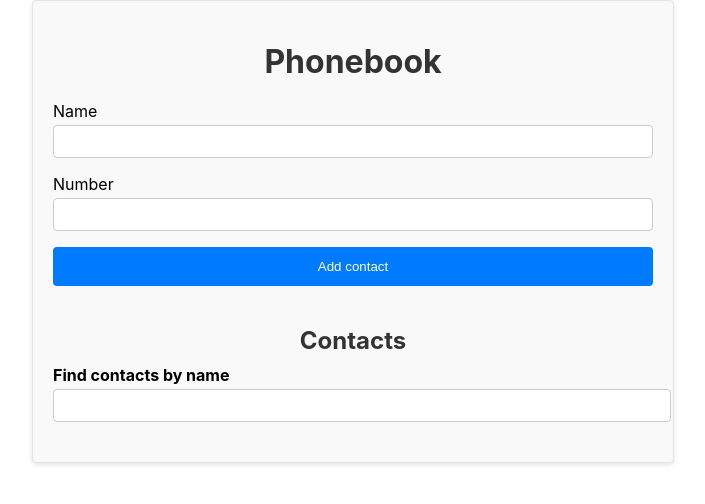
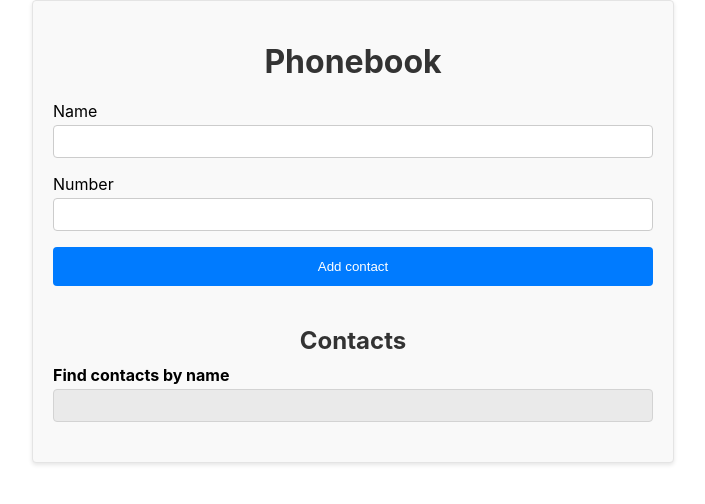
Before and after one commit to stdev33/goit-react-woolf-hw-02-phonebook, a React (Create React App) app: page / in a window 1280 px wide. Shown: the top 504 px of the page, without its empty margins (287-992 px from the left). Built offline with nearby package versions, Linux system fonts and the light colour scheme.

Commit message:
[*] disable Filter's input if there are not enough contacts to filter

```diff
--- a/src/components/App.jsx
+++ b/src/components/App.jsx
@@ -51,7 +51,7 @@ class App extends Component {
   };
 
   render() {
-    const { filter } = this.state;
+    const { contacts, filter } = this.state;
     const filteredContacts = this.getFilteredContacts();
 
     return (
@@ -60,7 +60,11 @@ class App extends Component {
         <ContactForm onAdd={this.addContact} />
 
         <h2 className={css.subtitle}>Contacts</h2>
-        <Filter value={filter} onChange={this.updateFilter} />
+        <Filter
+          value={filter}
+          onChange={this.updateFilter}
+          isDisabled={contacts.length < 2}
+        />
         <ContactList
           contacts={filteredContacts}
           onDelete={this.deleteContact}
--- a/src/components/Filter/Filter.jsx
+++ b/src/components/Filter/Filter.jsx
@@ -1,7 +1,7 @@
 import React from 'react';
 import css from './Filter.module.css';
 
-function Filter({ value, onChange }) {
+function Filter({ value, onChange, isDisabled }) {
   return (
     <div className={css.filterContainer}>
       <label className={css.filterLabel}>
@@ -11,6 +11,7 @@ function Filter({ value, onChange }) {
           className={css.filterInput}
           value={value}
           onChange={onChange}
+          disabled={isDisabled}
         />
       </label>
     </div>
--- a/src/components/Filter/Filter.module.css
+++ b/src/components/Filter/Filter.module.css
@@ -9,9 +9,16 @@
 }
 
 .filterInput {
+  box-sizing: border-box;
   width: 100%;
   padding: 8px;
   margin-top: 4px;
   border: 1px solid #ccc;
   border-radius: 4px;
 }
+
+.filterInput:disabled {
+  background-color: #eaeaea;
+  cursor: not-allowed;
+  border-color: #d3d3d3;
+}
```
